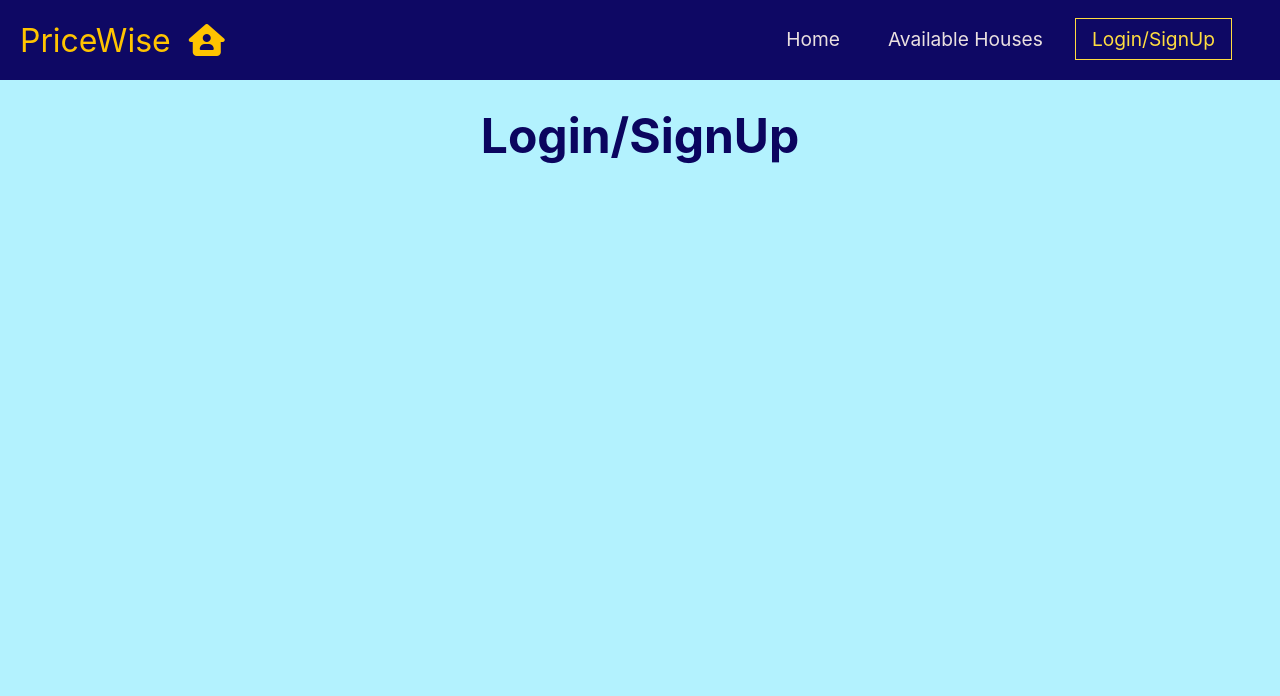
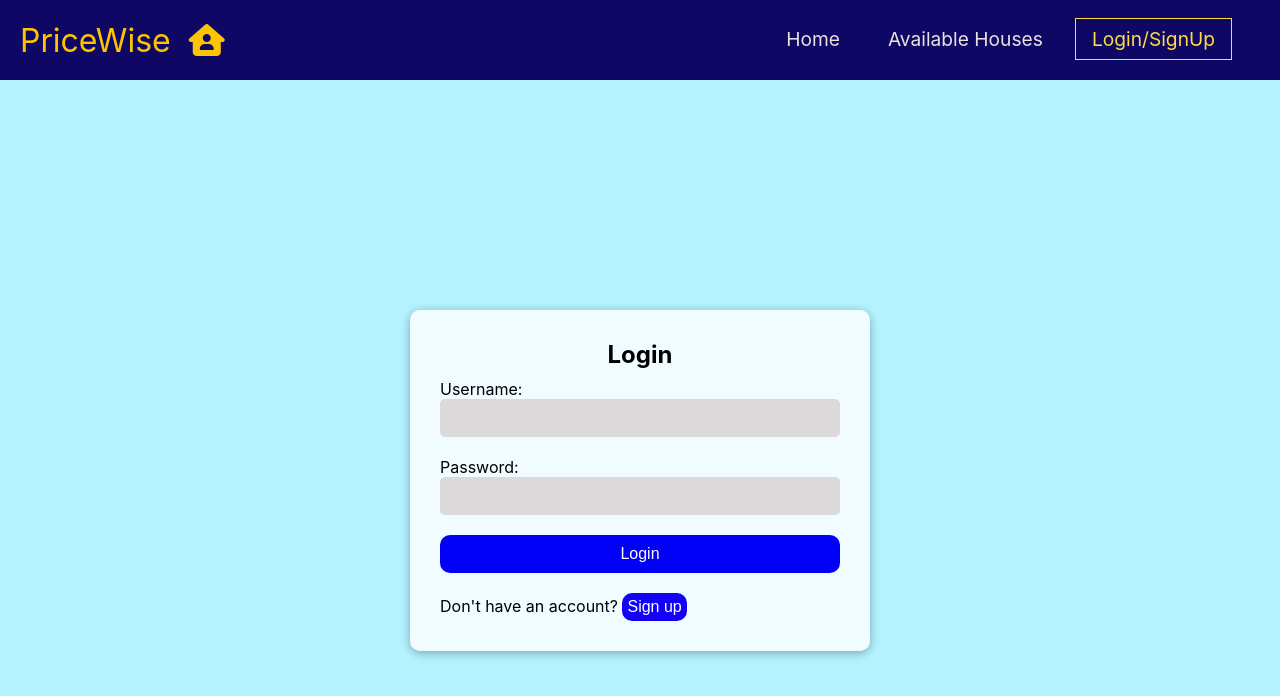
Before and after one commit to 6thSemMinorProject-ModelForRealEstate/Frontend, a React (Create React App) app: page /Login in a window 1280 px wide. Shown: the top 696 px of the page. Built offline with nearby package versions, Linux system fonts and the light colour scheme.

Commit message:
integrated login/signup page to landing page

```diff
--- a/src/components/Login.js
+++ b/src/components/Login.js
@@ -1,10 +1,53 @@
-import React from "react";
-import "./css/login.css"
+import React, { useState } from "react";
+import "./css/login.css";
 
 export const Login = () => {
+  const [showLogin, setShowLogin] = useState(true);
+
+  const toggleForm = () => {
+    setShowLogin(!showLogin);
+  };
+
   return (
-    <div>
-      <h6 className="LoginPageHeading">Login/SignUp</h6>
+    <div className="container">
+      {showLogin ? (
+        <div className="login-box">
+          <h2>Login</h2>
+          <form>
+            <label htmlFor="login-username">Username:</label>
+            <input type="text" id="login-username" name="login-username" required />
+
+            <label htmlFor="login-password">Password:</label>
+            <input type="password" id="login-password" name="login-password" required />
+
+            <button type="submit">Login</button>
+          </form>
+          <p> <br></br>
+            Don't have an account?{" "}
+            <button onClick={toggleForm}>Sign up</button>
+          </p>
+        </div>
+      ) : (
+        <div className="signup-box">
+          <h2>Sign Up</h2>
+          <form>
+            <label htmlFor="signup-name">Name:</label>
+            <input type="text" id="signup-name" name="signup-name" required />
+
+            <label htmlFor="signup-email">Email:</label>
+            <input type="email" id="signup-email" name="signup-email" required />
+
+            <label htmlFor="signup-password">Password:</label>
+            <input type="password" id="signup-password" name="signup-password" required />
+
+            <button type="submit">Sign Up</button>
+          </form>
+          <p> <br></br>
+            Already have an account?{" "}
+            <button onClick={toggleForm}>Login</button>
+          </p>
+        </div>
+      )}
     </div>
   );
 };
--- a/src/components/css/login.css
+++ b/src/components/css/login.css
@@ -1,6 +1,89 @@
-.LoginPageHeading{
-    color: #0b055f;
+.container {
+    display: flex;
+    justify-content: center;
+    align-items: center;
+    height: 100vh;
+  }
+
+  .signup-link {
+    margin-top: 50px;
+  }
+
+
+  .login-box,
+  .signup-box {
+    background-color: rgba(255, 255, 255, 0.8);
+    border-radius: 10px;
+    padding: 30px;
+    box-shadow: 0px 2px 10px rgba(0, 0, 0, 0.3);
+    max-width: 400px;
+    width: 100%;
+    margin: 30px;
+  }
+
+  .login-box h2,
+  .signup-box h2 {
     text-align: center;
-    font-size: 3rem;
-    margin-top: 2%;
-}
+  }
+
+  form {
+    display: flex;
+    flex-direction: column;
+  }
+
+  label {
+    margin-top: 10px;
+  }
+
+  input[type="text"],
+  input[type="email"],
+  input[type="password"] {
+    border: none;
+    background-color: #c9b8b881;
+    padding: 10px;
+    border-radius: 5px;
+    margin-bottom: 10px;
+    font-size: 16px;
+  }
+
+  button[type="submit"] {
+    background-color: #0101f7;
+    color: rgb(254, 253, 253);
+    border: none;
+    padding: 10px;
+    border-radius: 10px;
+    cursor: pointer;
+    font-size: 16px;
+    margin-top: 10px;
+  }
+
+  button[type="submit"]:hover {
+    background-color: #1302f7;
+
+  }
+
+  button {
+    background-color: #1302f7;
+    color: white;
+    border: none;
+    padding: 5px;
+    border-radius: 10px;
+    cursor: pointer;
+    font-size: 16px;
+  }
+
+  button:hover {
+    background-color: #1302f7;
+  }
+
+  @media only screen and (min-width: 768px) {
+    .container {
+      flex-direction: row;
+    }
+
+    .login-box,
+    .signup-box {
+      width: 50%;
+      margin: 20px;
+    }
+  }
```
